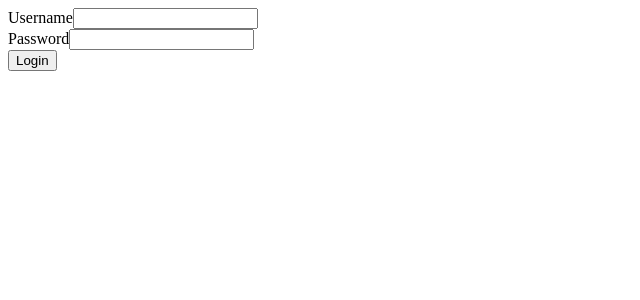
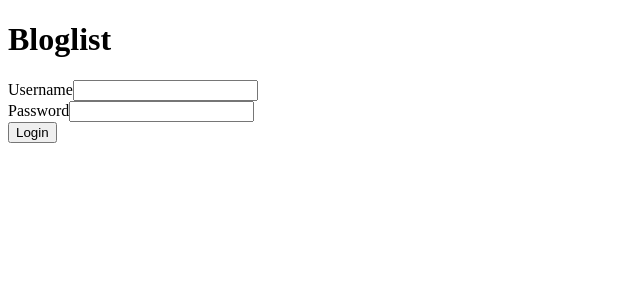
Before and after one commit to RicLobo626/fso-part5, a React (Vite) app in the folder bloglist-frontend/: page / in a window 1280 px wide. Shown: the top 300 px of the page, without its empty margins (0-640 px from the left). Built offline with nearby package versions, Linux system fonts and the light colour scheme.

Commit message:
Move header to global layout

```diff
--- a/bloglist-frontend/src/App.jsx
+++ b/bloglist-frontend/src/App.jsx
@@ -1,5 +1,5 @@
 import { useState, useEffect } from "react";
-import { AlertBar, LoginForm, UserView } from "@/components";
+import { AlertBar, LoginForm, TheHeader, UserView } from "@/components";
 import { login } from "@/services/login";
 import { handleError } from "@/helpers/errorHelper";
 
@@ -43,7 +43,11 @@ const App = () => {
   return (
     <>
       <AlertBar alert={alert} onClose={handleCloseAlert} />
+
+      <TheHeader onLogout={handleLogout} user={user} />
+
       {!user && <LoginForm onLogin={handleLogin} />}
+
       {user && (
         <UserView
           user={user}
--- a/bloglist-frontend/src/components/UserView/TheHeader.jsx
+++ b/bloglist-frontend/src/components/UserView/TheHeader.jsx
@@ -5,10 +5,12 @@ export const TheHeader = ({ user, onLogout }) => {
     <header>
       <h1>Bloglist</h1>
 
-      <p>
-        Welcome, {user.name}!
-        <Button onClick={onLogout} text="Logout" />
-      </p>
+      {user && (
+        <p>
+          Welcome, {user.name}!
+          <Button onClick={onLogout} text="Logout" />
+        </p>
+      )}
     </header>
   );
 };
--- a/bloglist-frontend/src/components/UserView/UserView.jsx
+++ b/bloglist-frontend/src/components/UserView/UserView.jsx
@@ -1,9 +1,9 @@
 import { createBlog, deleteBlog, getBlogs, likeBlog } from "@/services/blogs";
 import { useState, useEffect } from "react";
-import { TheHeader, BlogFormSection, BlogsSection, Button } from "..";
+import { BlogFormSection, BlogsSection, Button } from "..";
 import PropTypes from "prop-types";
 
-export const UserView = ({ user, onLogout, onError, onSuccess }) => {
+export const UserView = ({ user, onError, onSuccess }) => {
   const [blogs, setBlogs] = useState([]);
   const [isLoading, setIsLoading] = useState(false);
   const [formIsVisible, setFormIsVisible] = useState(false);
@@ -60,8 +60,6 @@ export const UserView = ({ user, onLogout, onError, onSuccess }) => {
 
   return (
     <main>
-      <TheHeader onLogout={onLogout} user={user} />
-
       <Button
         onClick={handleToggleForm}
         text="New blog"
```
